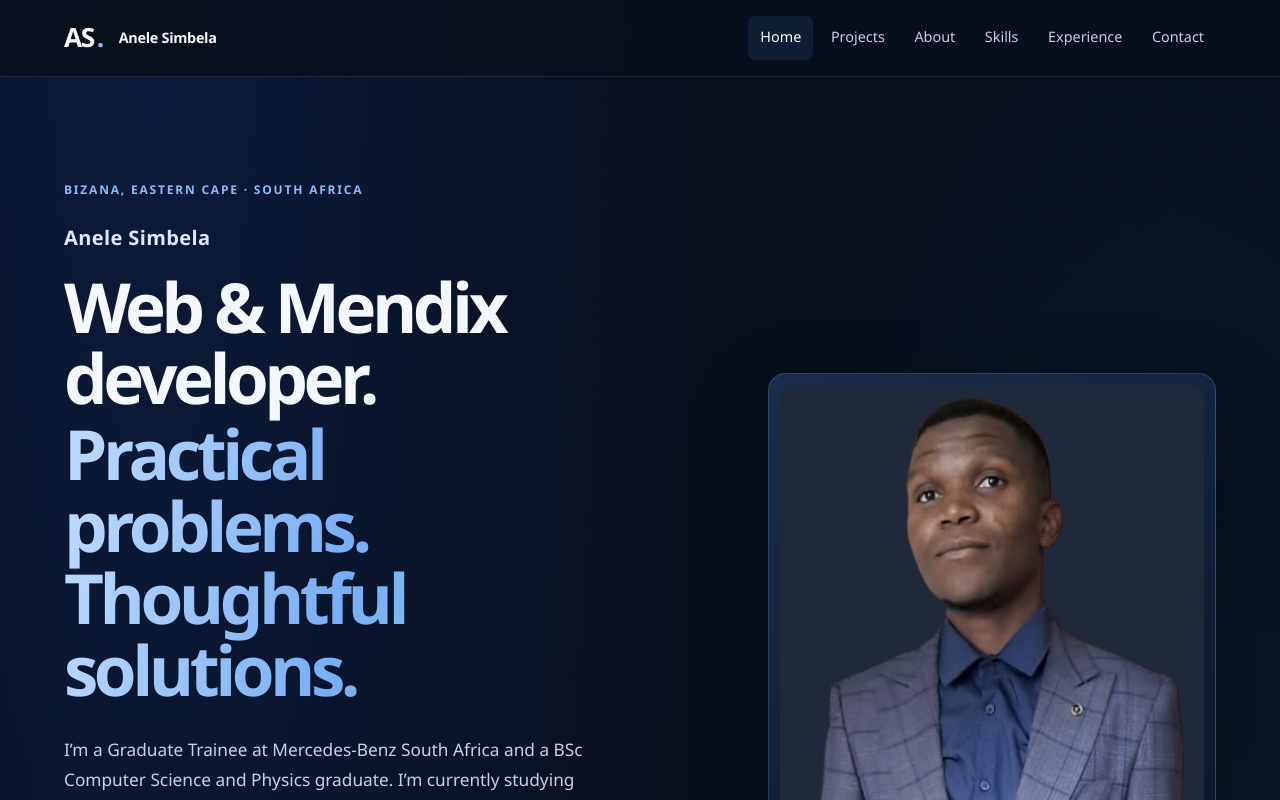
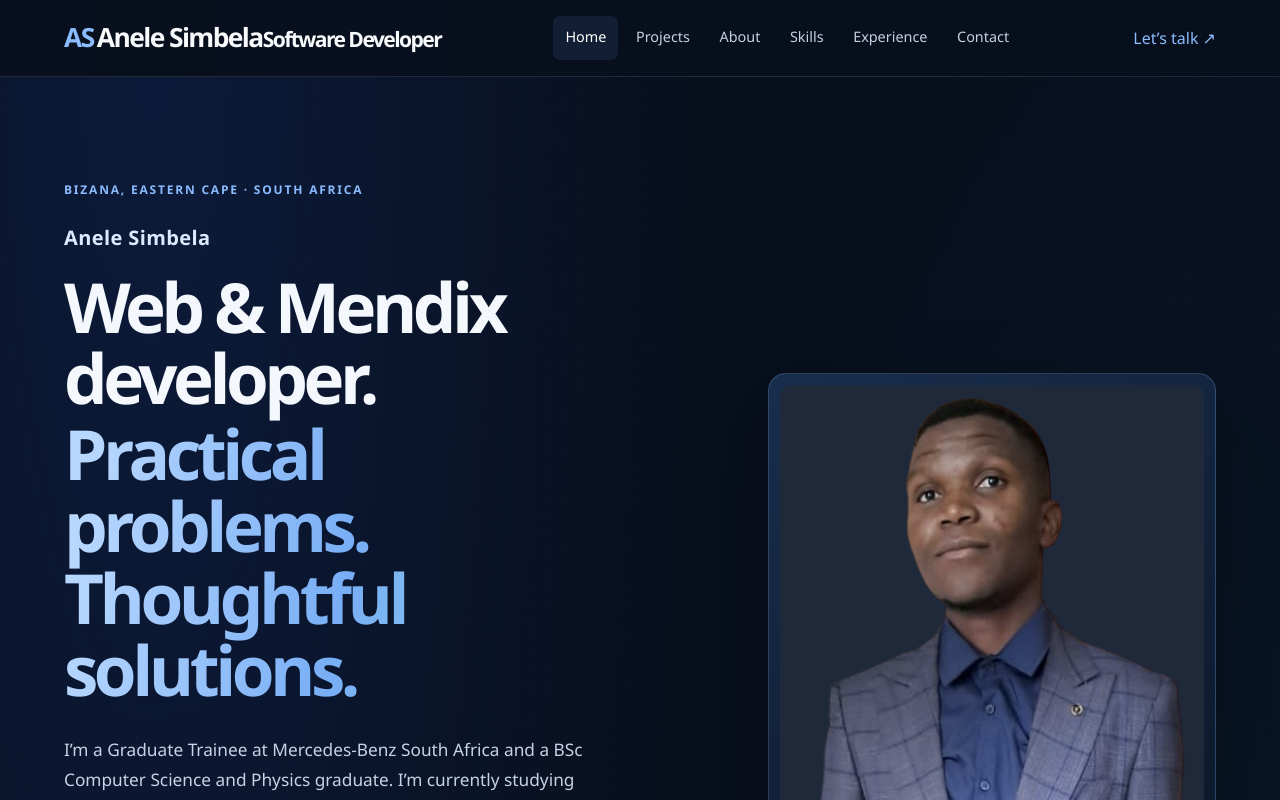
Before and after one commit to FABRICADO08/Portfolio, a React (Vite) app in the folder my-portfolio/: page / in a window 1280 px wide. Shown: the top 800 px of the page. Built offline with nearby package versions, Linux system fonts and the light colour scheme.

Commit message:
Redesign portfolio content and navigation

```diff
--- a/my-portfolio/src/components/Navbar.jsx
+++ b/my-portfolio/src/components/Navbar.jsx
@@ -14,7 +14,8 @@ export default function Navbar() {
     <header className="site-header">
       <nav className="content-width navigation" aria-label="Main navigation">
         <NavLink to="/" className="brand" aria-label="Anele Simbela home">
-          AS<span aria-hidden="true">.</span><span className="brand-name">Anele Simbela</span>
+          <span className="brand-monogram" aria-hidden="true">AS</span>
+          <span className="brand-copy"><strong>Anele Simbela</strong><small>Software Developer</small></span>
         </NavLink>
         <div className="nav-links">
           {links.map(([to, label]) => (
@@ -23,6 +24,7 @@ export default function Navbar() {
             </NavLink>
           ))}
         </div>
+        <NavLink to="/contact" className="nav-cta">Let’s talk <span aria-hidden="true">↗</span></NavLink>
       </nav>
     </header>
   )
```
